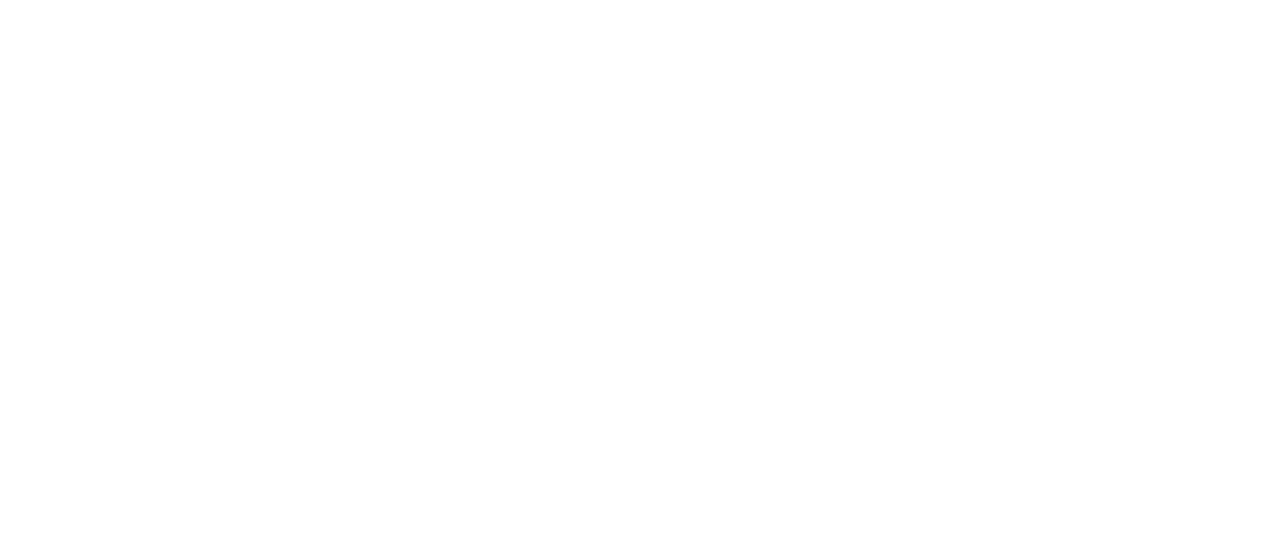
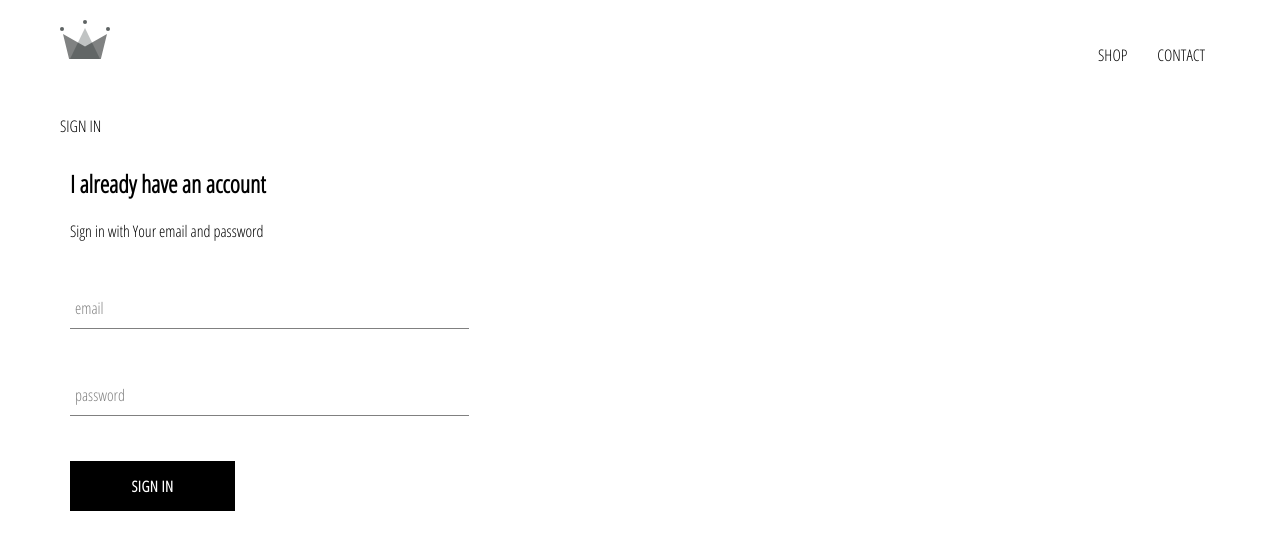
Before and after one commit to rafalpilawka/music-shop, a React (Create React App) app: page /signIn in a window 1280 px wide. Shown: the top 550 px of the page. Built offline with nearby package versions, Linux system fonts and the light colour scheme; a web font is replaced by a local one.

Commit message:
custom components added , form inputs and prepered for firebase integration

```diff
--- a/src/App.css
+++ b/src/App.css
@@ -1,3 +1,8 @@
 body{
     padding: 20px 60px;
 }
+
+a{
+    text-decoration: none;
+    color: black;
+}
--- a/src/App.js
+++ b/src/App.js
@@ -3,6 +3,8 @@
 import HomePage from './pages/homepage/HomePage.component';
 import { Route , Switch } from 'react-router-dom'
 import ShopPage from './pages/shop/Shop.component';
+import Header from './components/header/header.component';
+import SignInAndSignUp from './pages/signInSignUp/signInSignUp.component';
 
 
 const Vinyl =()=>(
@@ -17,10 +19,13 @@
 function App() {
   return (
     <div className="App">
+    <Header></Header>
     <Switch>
         <Route exact path='/' component={HomePage} />
         <Route exact path='/shop' component={ShopPage} />
+        <Route exact path='/signIn' component={SignInAndSignUp} />
     </Switch>
+
 
      {/* <HomePage></HomePage> */}
     </div>
--- /dev/null
+++ b/src/components/customButton/customButton.component.jsx
@@ -0,0 +1,11 @@
+import React from 'react'
+import './customButton.styles.scss'
+const CustomButton = ({children, ...otherProps}) =>
+   (
+        <button className="custom-button" {...otherProps}>
+            {children}
+        </button>
+    )
+
+
+export default CustomButton
--- /dev/null
+++ b/src/components/customButton/customButton.styles.scss
@@ -0,0 +1,22 @@
+.custom-button {
+  min-width: 165px;
+  width: auto;
+  height: 50px;
+  letter-spacing: 0.5px;
+  line-height: 50px;
+  padding: 0 35px 0 35px;
+  font-size: 15px;
+  background-color: black;
+  color: white;
+  text-transform: uppercase;
+  font-family: 'Open Sans Condensed';
+  font-weight: bolder;
+  border: none;
+  cursor: pointer;
+
+  &:hover {
+    background-color: white;
+    color: black;
+    border: 1px solid black;
+  }
+}
--- /dev/null
+++ b/src/components/formInput/formInput.component.jsx
@@ -0,0 +1,19 @@
+import './formInput.styles.scss'
+import React from 'react'
+
+const FormInput = ({handleChange, label, ...otherProps}) => {
+    return (
+        <div className='group'>
+        <input onChange={handleChange} className="form-input" {...otherProps}/>
+            { label ?(
+                <label
+                className={`${
+                    otherProps.value.length ? 'shrink' : ''} form-input-label`}>
+                    {label}
+              </label>): null
+            }
+        </div>
+    )
+}
+
+export default FormInput
--- /dev/null
+++ b/src/components/formInput/formInput.styles.scss
@@ -0,0 +1,54 @@
+$sub-color: grey;
+$main-color: black;
+
+@mixin shrinkLabel {
+  top: -14px;
+  font-size: 12px;
+  color: $main-color;
+}
+
+.group {
+  position: relative;
+  margin: 45px 0;
+
+  .form-input {
+    background: none;
+    background-color: white;
+    color: $sub-color;
+    font-size: 18px;
+    padding: 10px 10px 10px 5px;
+    display: block;
+    width: 100%;
+    border: none;
+    border-radius: 0;
+    border-bottom: 1px solid $sub-color;
+    margin: 25px 0;
+
+    &:focus {
+      outline: none;
+    }
+
+    &:focus ~ .form-input-label {
+      @include shrinkLabel();
+    }
+  }
+
+  input[type='password'] {
+    letter-spacing: 0.3em;
+  }
+
+  .form-input-label {
+    color: $sub-color;
+    font-size: 16px;
+    font-weight: normal;
+    position: absolute;
+    pointer-events: none;
+    left: 5px;
+    top: 10px;
+    transition: 300ms ease all;
+
+    &.shrink {
+      @include shrinkLabel();
+    }
+  }
+}
--- /dev/null
+++ b/src/components/header/header.component.jsx
@@ -0,0 +1,21 @@
+import React from 'react'
+import './header.styles.scss'
+import { Link } from 'react-router-dom'
+import { ReactComponent as Logo } from '../../assets/crown.svg'
+const Header = () => {
+    return (
+        <div className='header'>
+            <Link to='/'>
+                <Logo className='logo'/>
+
+            </Link>
+            <div className="options">
+                <Link className='option' to='/shop'>SHOP</Link>
+                <Link className='option' to='/shop'>CONTACT</Link>
+            </div>
+
+        </div>
+    )
+}
+
+export default Header
--- /dev/null
+++ b/src/components/header/header.styles.scss
@@ -0,0 +1,26 @@
+.header{
+    height: 70px;
+    width: 100%;
+    display: flex;
+    justify-content: space-between;
+    margin-bottom: 25px;
+
+    .logo-container{
+        height: 100%;
+        width: 70px;
+        padding: 25px;
+    }
+
+    .options{
+        width: 50%;
+        height: 100%;
+        display: flex;
+        align-items: center;
+        justify-content: flex-end;
+
+        .option{
+            padding: 10px 15px;
+
+        }
+    }
+}
--- /dev/null
+++ b/src/components/sign-in/sign-in.component.jsx
@@ -0,0 +1,57 @@
+import React, { Component } from 'react';
+import './sign-in.styles.scss';
+import FormInput from '../formInput/formInput.component';
+import CustomButton from '../customButton/customButton.component';
+
+export default class SignIN extends Component {
+	constructor(props) {
+        super(props)
+		this.state = {
+			email: '',
+			password: ''
+		};
+	}
+
+	handleSubmit = e => {
+		e.preventDefault();
+		this.setState({ email: '', password: '' });
+	};
+
+	handleChange = e => {
+		const { value, name } = e.target;
+		this.setState({ [name]: value });
+	};
+
+	render() {
+		return (
+			<div className="sign-in">
+				<h2>I already have an account</h2>
+				<span>Sign in with Your email and password</span>
+
+				<form onSubmit={this.handleSubmit}>
+					<FormInput
+						type="email"
+						name="email"
+						value={this.state.email}
+						handleChange={this.handleChange}
+                        label='email'
+						required
+					/>
+
+					<FormInput
+						type="password"
+						name="password"
+						value={this.state.password}
+						handleChange={this.handleChange}
+                        label='password'
+						required
+					/>
+                    <CustomButton type="submit">SIGN IN</CustomButton>
+
+				</form>
+
+
+			</div>
+		);
+	}
+}
--- /dev/null
+++ b/src/components/sign-in/sign-in.styles.scss
@@ -0,0 +1,6 @@
+.sign-in{
+    width: 30vw;
+    display: flex;
+    flex-direction: column;
+    margin: 10px;
+}
--- /dev/null
+++ b/src/pages/signInSignUp/signInSignUp.component.jsx
@@ -0,0 +1,14 @@
+import  './signInSignUp.styles.scss'
+import React from 'react'
+import SignIN from '../../components/sign-in/sign-in.component'
+
+const SignInAndSignUp = () => {
+    return (
+        <div className='sign-in-sign-up'>
+            SIGN IN
+            <SignIN></SignIN>
+        </div>
+    )
+}
+
+export default SignInAndSignUp
```
Also changed, not shown: src/assets/crown.svg (added), src/assets/logoshop.svg (added), src/pages/signInSignUp/signInSignUp.styles.scss (added).
